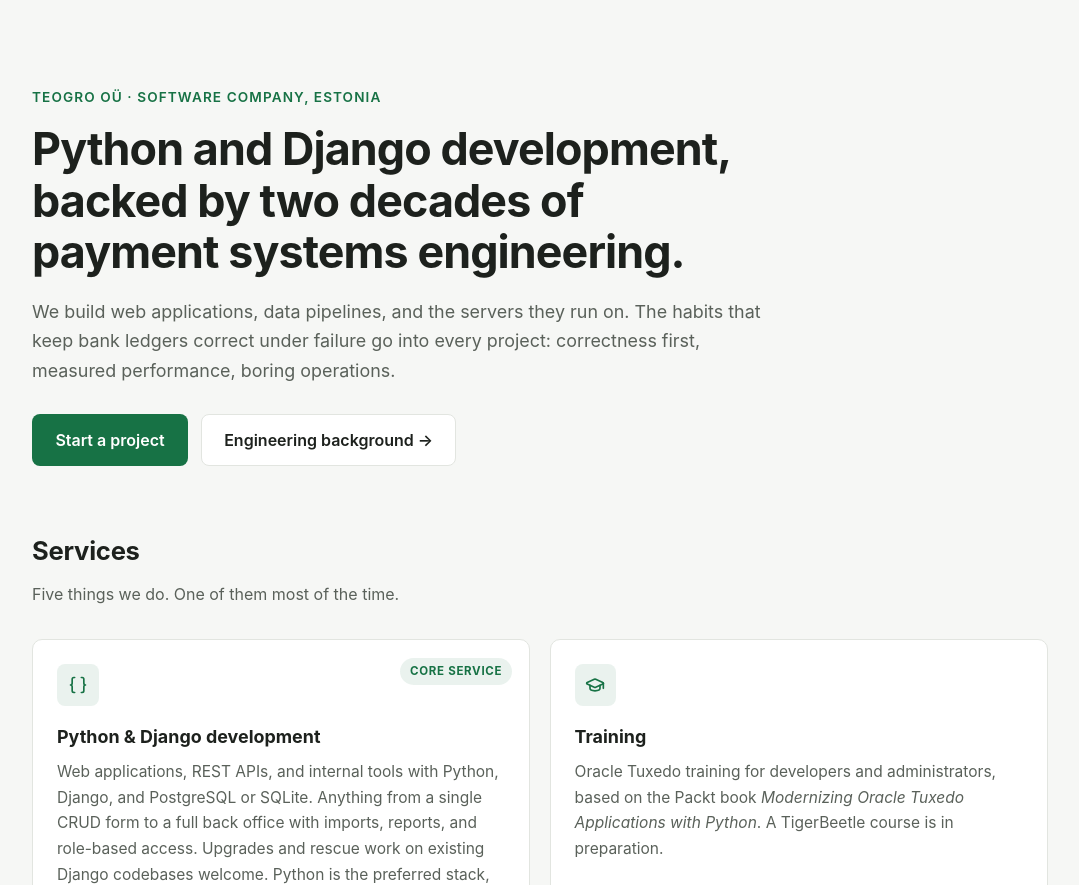
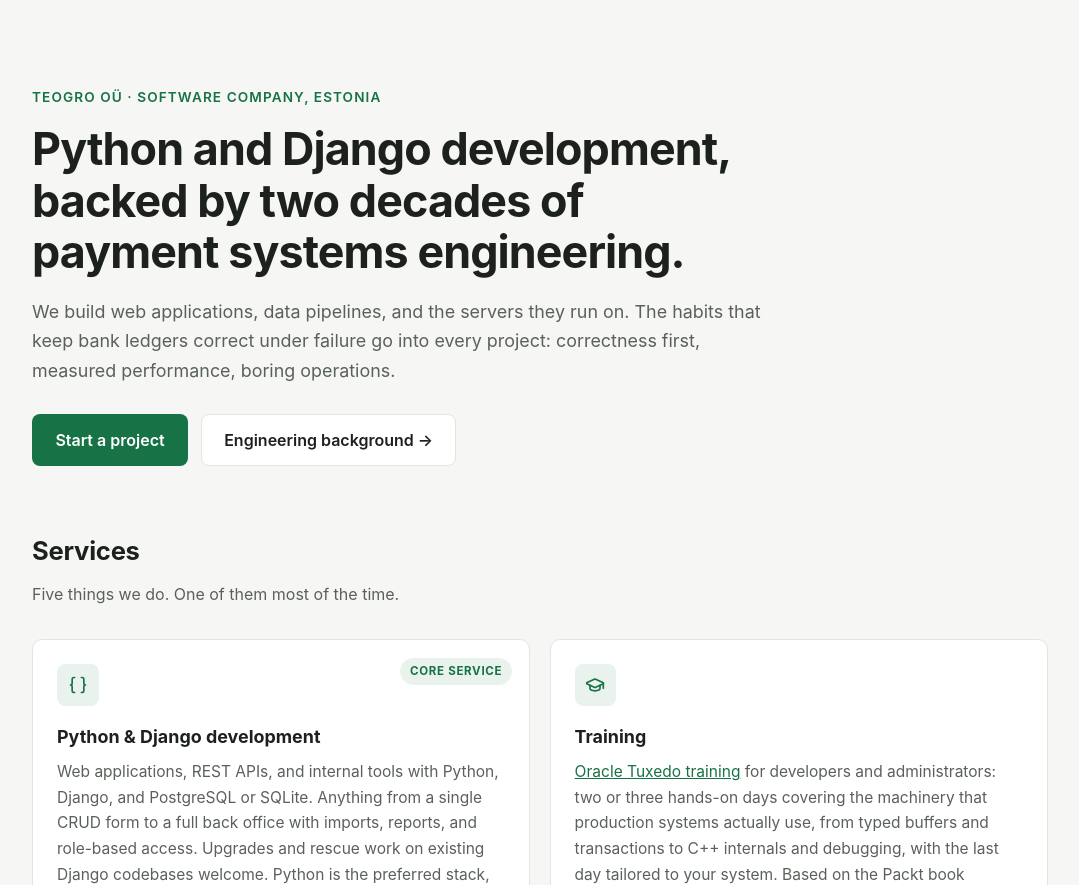
Before and after one commit to aivarsk/teogro, a plain HTML site: page docs/index.html in a window 1280 px wide. Shown: the part 67-952 px from the top of the page, without its empty margins (100-1179 px from the left). Drawn offline with Linux system fonts and the light colour scheme.

Commit message:
link to training

```diff
--- a/docs/index.html
+++ b/docs/index.html
@@ -317,7 +317,7 @@
         <div class="card">
           <span class="icon"><svg width="20" height="20" viewBox="0 0 24 24" fill="none" stroke="currentColor" stroke-width="2" stroke-linecap="round" stroke-linejoin="round" aria-hidden="true"><path d="M21.42 10.922a1 1 0 0 0-.019-1.838L12.83 5.18a2 2 0 0 0-1.66 0L2.6 9.08a1 1 0 0 0 0 1.832l8.57 3.908a2 2 0 0 0 1.66 0z"/><path d="M22 10v6"/><path d="M6 12.5V16a6 3 0 0 0 12 0v-3.5"/></svg></span>
           <h3>Training</h3>
-          <p>Oracle Tuxedo training for developers and administrators, based on the Packt book <em>Modernizing Oracle Tuxedo Applications with Python</em>. A TigerBeetle course is in preparation.</p>
+          <p><a href="https://aivarsk.com/tuxedo-training/">Oracle Tuxedo training</a> for developers and administrators: two or three hands-on days covering the machinery that production systems actually use, from typed buffers and transactions to C++ internals and debugging, with the last day tailored to your system. Based on the Packt book <em>Modernizing Oracle Tuxedo Applications with Python</em>. A TigerBeetle course is in preparation.</p>
         </div>
 
         <div class="card">
```
